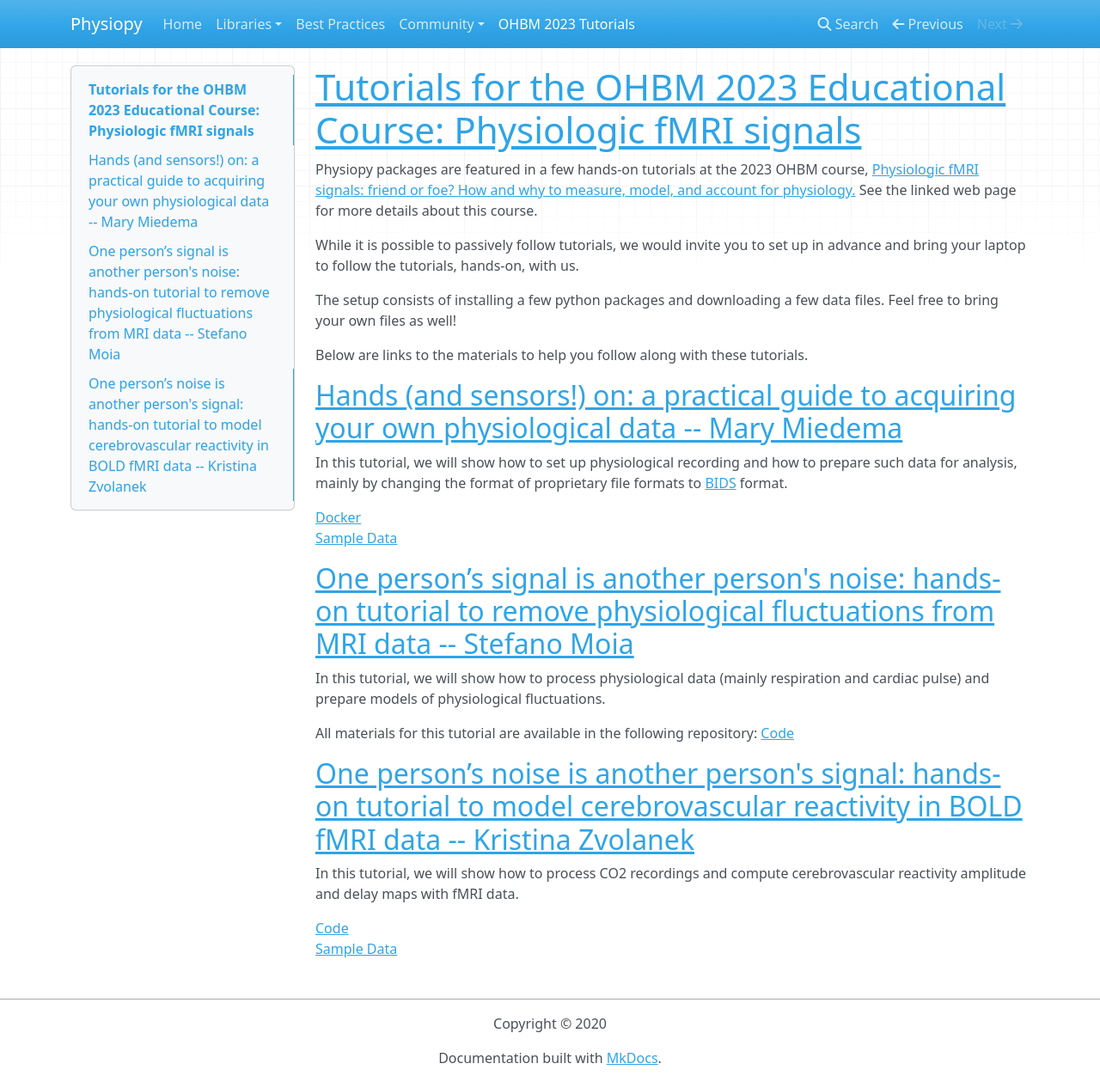
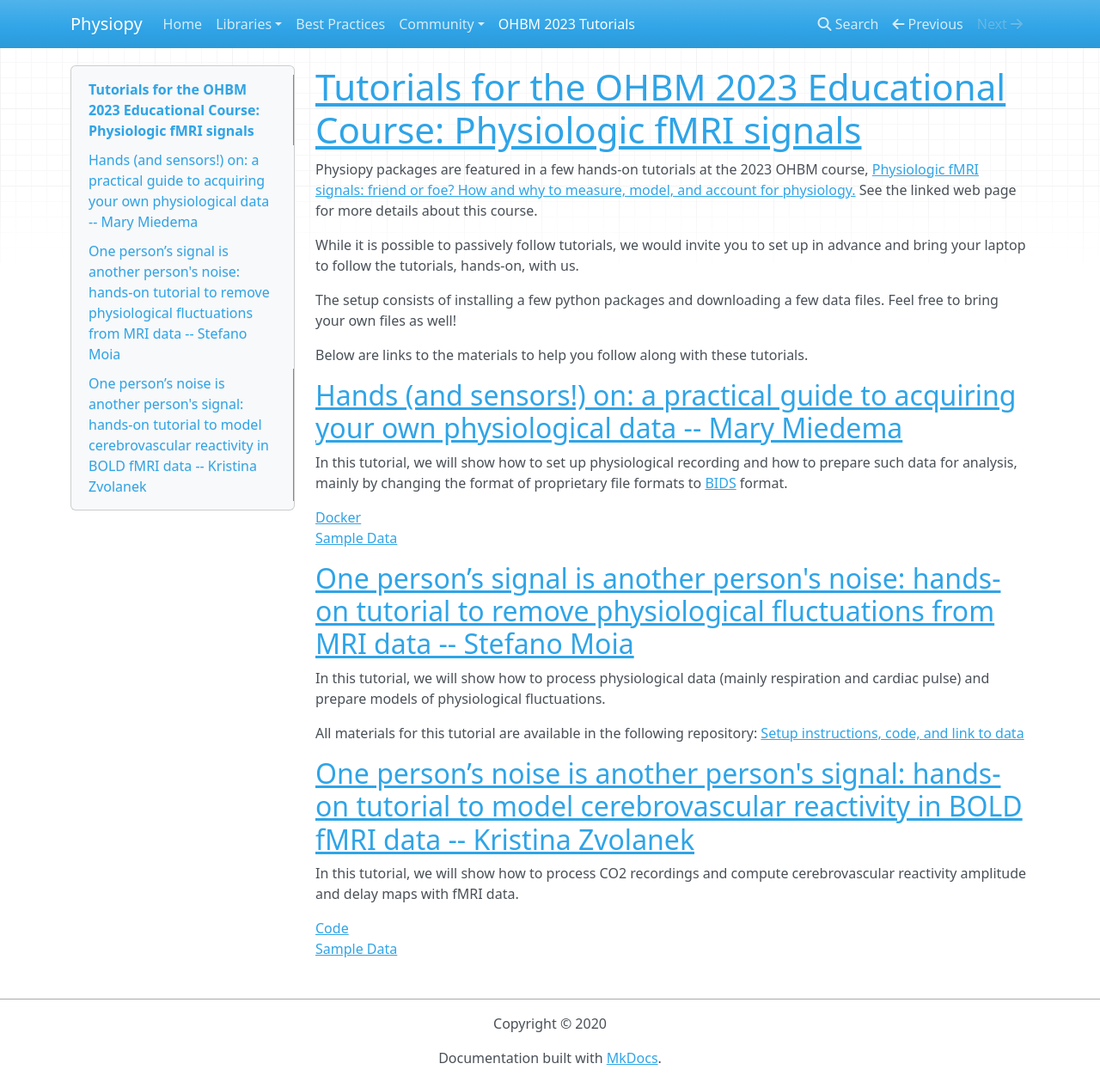
Before and after one commit to physiopy/physiopy.github.io, an MkDocs documentation site: the page built from docs/ohbm23_tutorials.md, in a window 1280 px wide and 1259 px high. Shown: the whole window at 86% size. Built offline with MkDocs 1.6.1, drawn with Linux system fonts in a browser that asks for light colours; nearby versions of some CDN libraries.

Commit message:
Quick rewording for link

```diff
--- a/docs/ohbm23_tutorials.md
+++ b/docs/ohbm23_tutorials.md
@@ -27,7 +27,7 @@ In this tutorial, we will show how to set up physiological recording and how to
 In this tutorial, we will show how to process physiological data (mainly respiration and cardiac pulse) and prepare models of physiological fluctuations.
 
 All materials for this tutorial are available in the following repository:
-[Code](https://github.com/smoia/ohbm2023noisetutorial)
+[Setup instructions, code, and link to data](https://github.com/smoia/ohbm2023noisetutorial)
 
 
 [One person’s noise is another person's signal: hands-on tutorial to model cerebrovascular reactivity in BOLD fMRI data -- Kristina Zvolanek](#physassignal)
```
